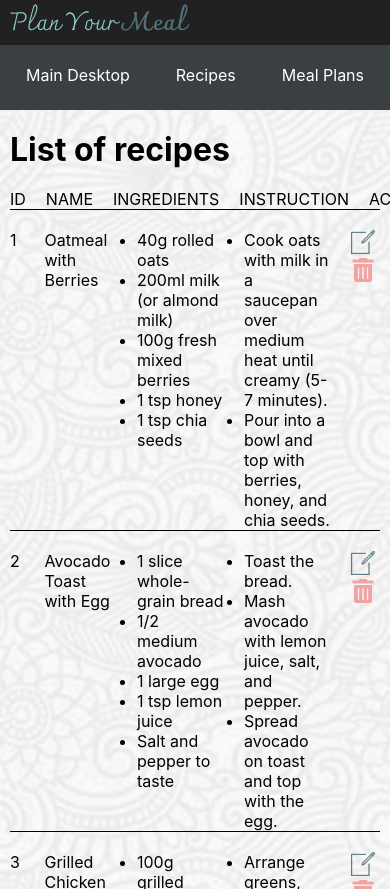
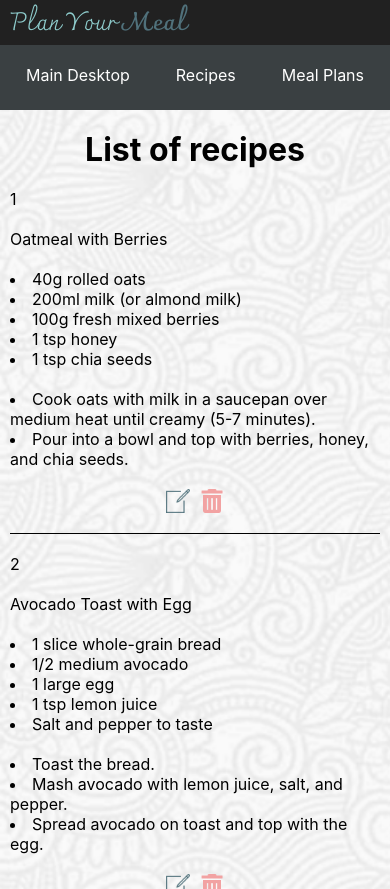
Before and after one commit to karolina-rachuta/plan-your-meal, a React (Create React App) app: page /app in a window 390 px wide. Both pictures are taken after a click on the element "Recipes". Built offline with nearby package versions, Linux system fonts and the light colour scheme.

Commit message:
rwd on recipe list

```diff
--- a/src/components/app/Recipes.jsx
+++ b/src/components/app/Recipes.jsx
@@ -25,7 +25,7 @@ function Recipes() {
                 <p>ACTION</p>
             </div>
             {recipesList.map((recipe, index) => (
-                <div className="row">
+                <div className="row" key={index}>
                     <p>{index + 1}</p>
                     <p>{recipe.name}</p>
                     <ul>
@@ -42,10 +42,10 @@ function Recipes() {
                             </li>
                         ))}
                     </ul>
-                    <p>
+                    <div className="action__btn">
                         <img src={Edit} alt="" className="icon" />
                         <img src={TrashCan} alt="" className="icon" />
-                    </p>
+                    </div>
                 </div>
             ))}
         </div>
--- a/src/styles/components/app/list.scss
+++ b/src/styles/components/app/list.scss
@@ -2,6 +2,18 @@
     display: flex;
     flex-direction: column;
     width: 100%;
+
+    @media screen and (max-width: 580px) {
+        h1 {
+            text-align: center;
+        }
+    }
+
+    .row:first-of-type {
+        @media (max-width: 580px) {
+            display: none;
+        }
+    }
 
     .row {
         gap: 20px;
@@ -9,5 +21,29 @@
         display: grid;
         grid-template-columns: 0.25fr 1.25fr 1.5fr 1.5fr 0.5fr;
         border-bottom: 1px solid black;
+        padding-bottom: 20px;
+
+        li {
+            list-style-position: inside;
+        }
+
+        @media screen and (max-width: 580px) {
+            display: flex;
+            flex-direction: column;
+        }
+
+
+        .action__btn {
+            display: flex;
+            flex-direction: column;
+            gap: 10px;
+            justify-content: center;
+            align-items: start;
+
+            @media screen and (max-width: 580px) {
+
+                flex-direction: row;
+            }
+        }
     }
 }
```
